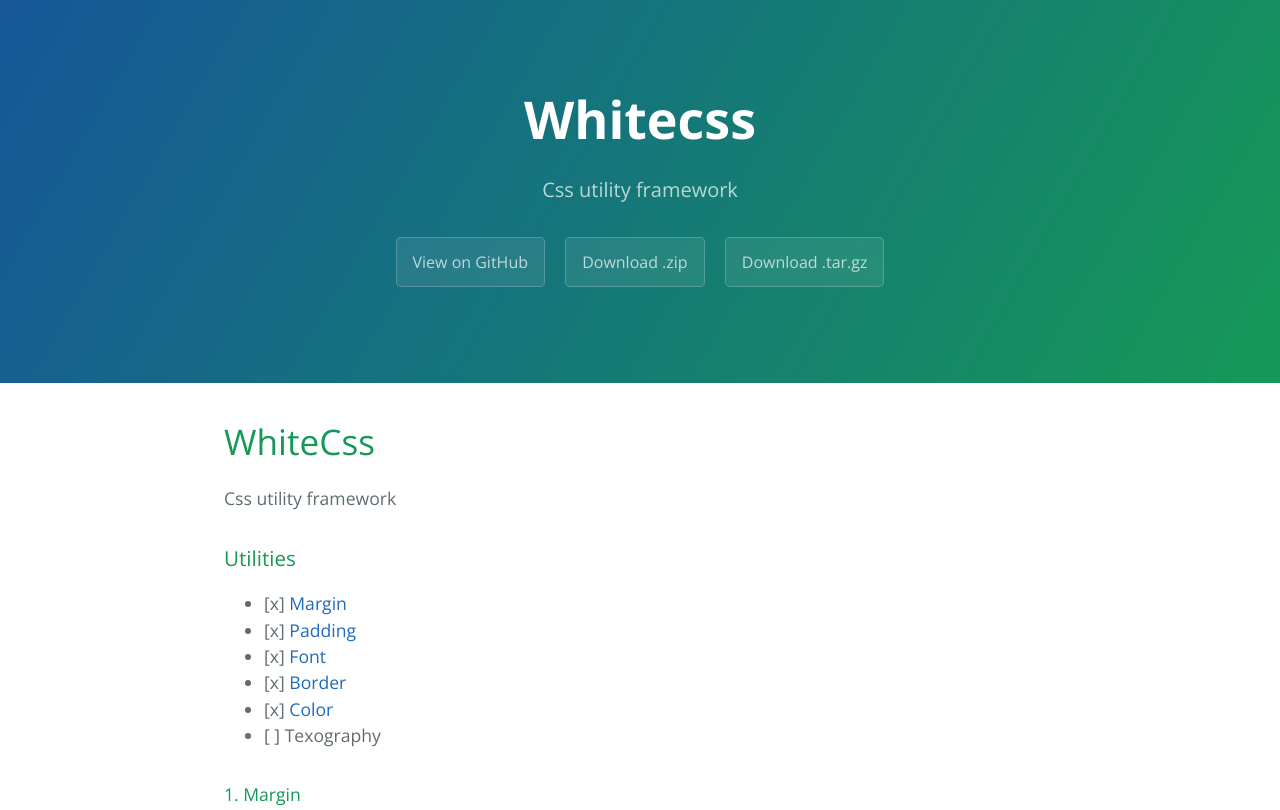
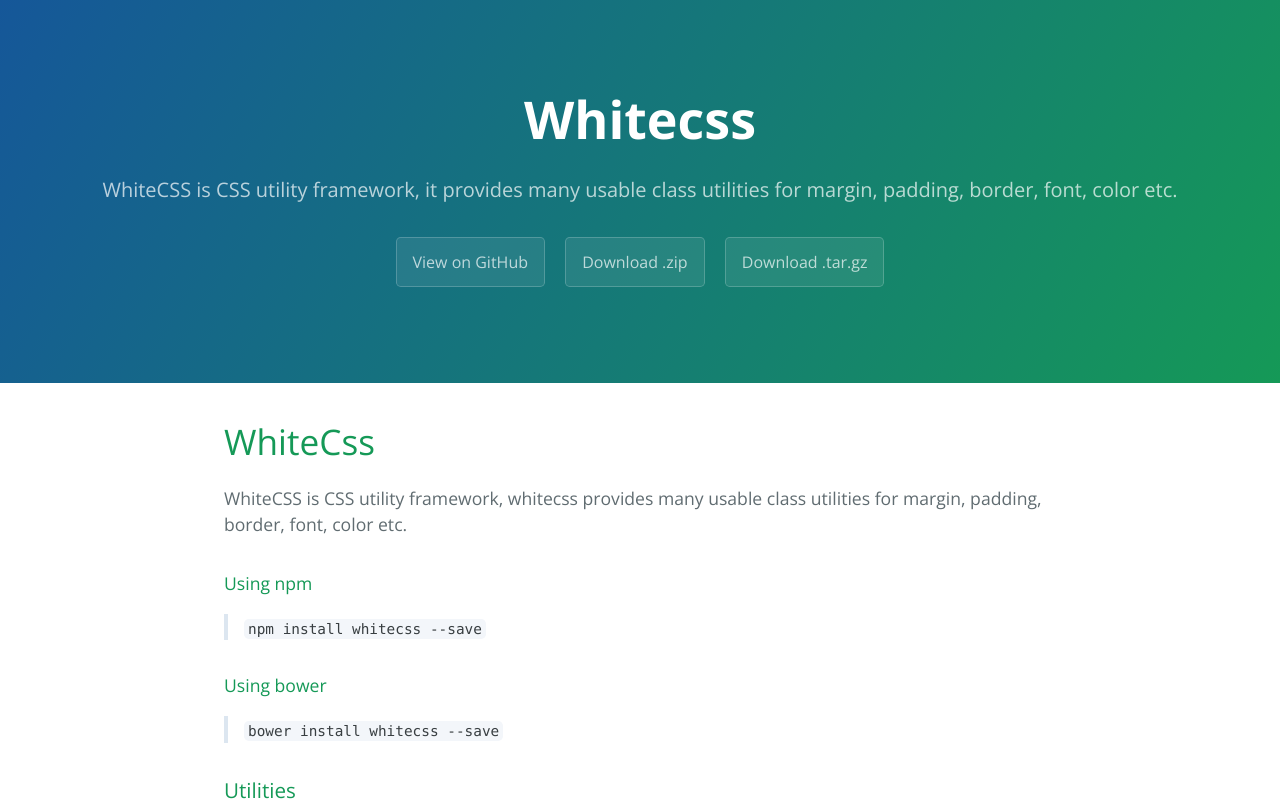
Before and after one commit to Nishchit14/WhiteCss, a plain HTML site: page index.html in a window 1280 px wide. Shown: the top 810 px of the page. Drawn offline with nearby package versions, Linux system fonts and the light colour scheme.

```diff
--- a/index.html
+++ b/index.html
@@ -12,7 +12,7 @@
   <body>
     <section class="page-header">
       <h1 class="project-name">Whitecss</h1>
-      <h2 class="project-tagline">Css utility framework</h2>
+      <h2 class="project-tagline">WhiteCSS is CSS utility framework, it provides many usable class utilities for margin, padding, border, font, color etc.</h2>
       <a href="https://github.com/Nishchit14/WhiteCss" class="btn">View on GitHub</a>
       <a href="https://github.com/Nishchit14/WhiteCss/zipball/master" class="btn">Download .zip</a>
       <a href="https://github.com/Nishchit14/WhiteCss/tarball/master" class="btn">Download .tar.gz</a>
@@ -22,7 +22,21 @@
       <h1>
 <a id="whitecss" class="anchor" href="#whitecss" aria-hidden="true"><span aria-hidden="true" class="octicon octicon-link"></span></a>WhiteCss</h1>
 
-<p>Css utility framework</p>
+<p>WhiteCSS is CSS utility framework, whitecss provides many usable class utilities for margin, padding, border, font, color etc.</p>
+
+<h4>
+<a id="using-npm" class="anchor" href="#using-npm" aria-hidden="true"><span aria-hidden="true" class="octicon octicon-link"></span></a>Using npm</h4>
+
+<blockquote>
+<p><code>npm install whitecss --save</code></p>
+</blockquote>
+
+<h4>
+<a id="using-bower" class="anchor" href="#using-bower" aria-hidden="true"><span aria-hidden="true" class="octicon octicon-link"></span></a>Using bower</h4>
+
+<blockquote>
+<p><code>bower install whitecss --save</code></p>
+</blockquote>
 
 <h3>
 <a id="utilities" class="anchor" href="#utilities" aria-hidden="true"><span aria-hidden="true" class="octicon octicon-link"></span></a>Utilities</h3>
```
Also changed, not shown: params.json (+2 -2 lines).
